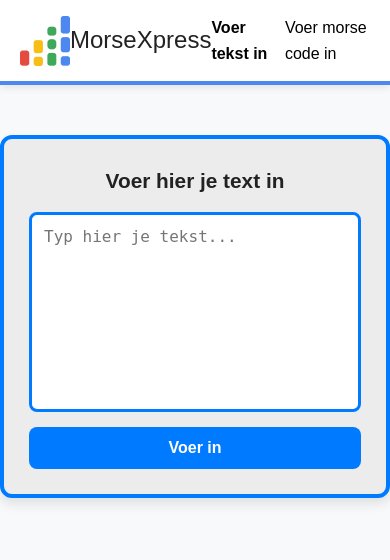
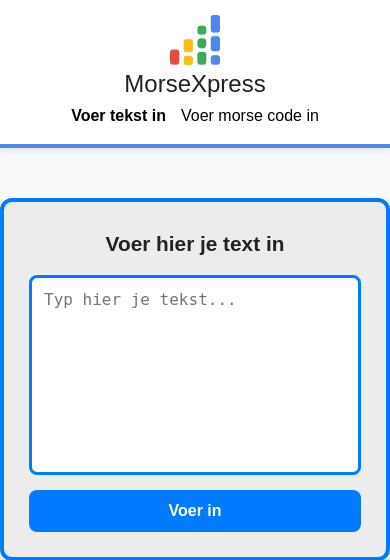
Before and after one commit to Yonder-ICT-Mediatechnologie/proftaak-browserapi-KasperEnThom, a PHP site: page / in a window 390 px wide. Shown: the top 560 px of the page. Run offline with PHP 8.4, Linux system fonts and the light colour scheme; some web fonts are replaced.

Commit message:
alle paginas responsive gemaakt

```diff
--- a/index.php
+++ b/index.php
@@ -217,6 +217,11 @@ if (isset($_SESSION["error"])) {
         text-align: center;
         font-weight: bold;
     }
+    @media screen and (max-width: 940px) {
+        header {
+          flex-direction: column;
+        }
+    }
 </style>
 
 <body>
--- a/morse.php
+++ b/morse.php
@@ -186,6 +186,11 @@ if (isset($_SESSION['result']) && !empty($_SESSION['result'])) {
         text-align: center;
         font-weight: bold;
     }
+    @media screen and (max-width: 940px) {
+        header {
+          flex-direction: column;
+        }
+    }
 </style>
 
 <body>
--- a/morseSubmit.php
+++ b/morseSubmit.php
@@ -261,6 +261,11 @@ if ($method === "POST" && isset($_POST["token"]) && $_POST["token"] === "b3f44c1
         text-align: center;
         font-weight: bold;
     }
+    @media screen and (max-width: 940px) {
+        header {
+          flex-direction: column;
+        }
+    }
 </style>
 
 <body>
--- a/tekst.php
+++ b/tekst.php
@@ -148,6 +148,11 @@ $text = isset($_SESSION["text"]) ? $_SESSION["text"] : "Geen tekst gevonden.";
         background-color: #0056b3;
         transform: scale(1.05);
     }
+    @media screen and (max-width: 940px) {
+        header {
+          flex-direction: column;
+        }
+    }
 </style>
 
 <body>
```
